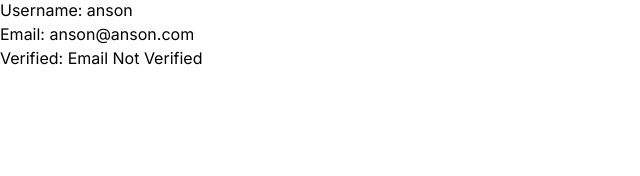
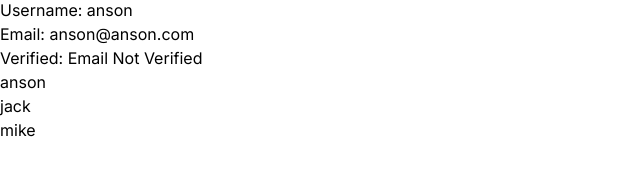
Before and after one commit to leobewater/youtube-next-js-jest, a Next.js app: page / in a window 1280 px wide. Shown: the part 284-460 px from the top of the page, without its empty margins (0-640 px from the left). Built offline with nearby package versions, Linux system fonts and the light colour scheme.

Commit message:
populate userlist

```diff
--- a/app/page.tsx
+++ b/app/page.tsx
@@ -3,6 +3,7 @@
 import { useState } from 'react';
 import styles from './page.module.css';
 import { UserProfile } from '@/components/UserProfile';
+import { UserList } from '@/components/UserList';
 
 export default function Home() {
   const [showText, setShowText] = useState(false);
@@ -48,6 +49,7 @@ export default function Home() {
         email="anson@anson.com"
         isEmailVerified={false}
       />
+      <UserList />
     </main>
   );
 }
--- /dev/null
+++ b/components/UserList.tsx
@@ -0,0 +1,26 @@
+import { useEffect, useState } from 'react';
+
+type usersType = {
+  id: number;
+  username: string;
+};
+
+export const UserList = () => {
+  const [users, setUsers] = useState<usersType[]>([]);
+
+  useEffect(() => {
+    fetch('/api/users')
+      .then((res) => res.json())
+      .then((data) => setUsers(data));
+  }, []);
+
+  return (
+    <div>
+      {users.length > 0 ? (
+        users.map((user) => <div key={user.id}>{user.username}</div>)
+      ) : (
+        <span>No Users</span>
+      )}
+    </div>
+  );
+};
```
